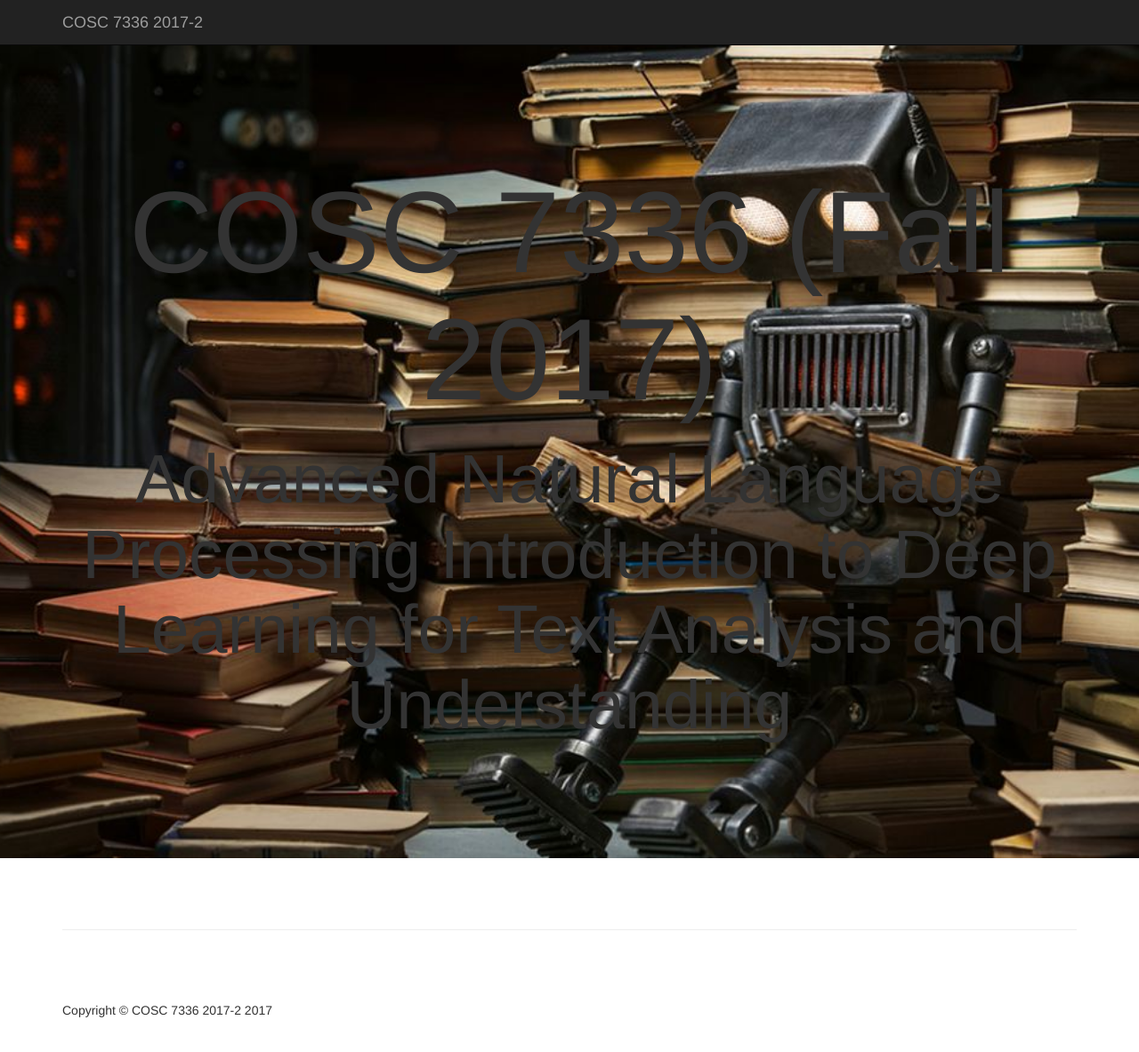
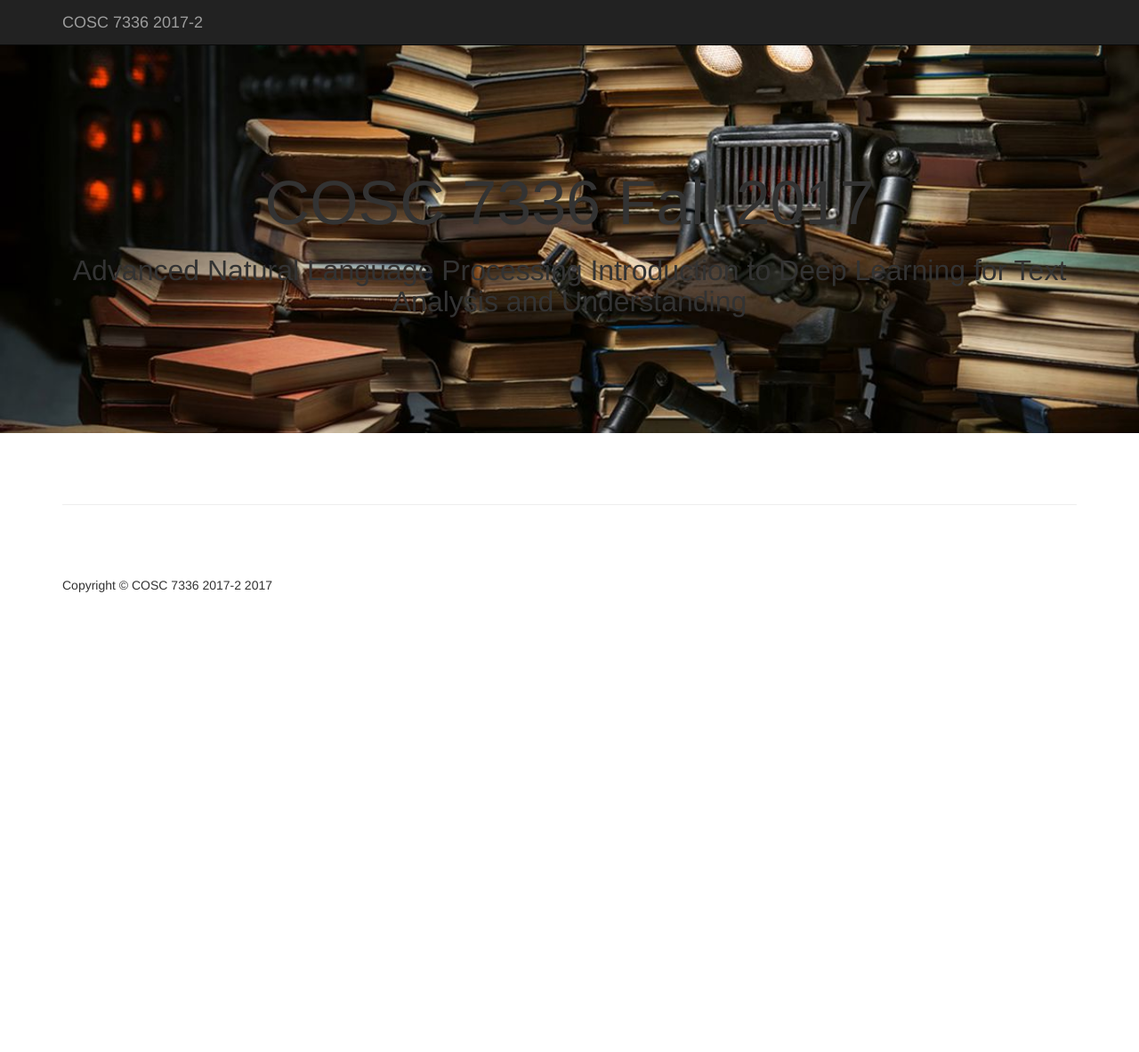
Before and after one commit to fagonzalezo/dl-tau-2017-2, a Jekyll site: the page built from index.html, in a window 1280 px wide and 1206 px high. Shown: the top 1183 px of the window at 89% size. Built offline with Jekyll 4.4.1, drawn with Linux system fonts in a browser that asks for light colours.

Commit message:
Adjustments

```diff
--- a/assets/_sass/_header.scss
+++ b/assets/_sass/_header.scss
@@ -11,13 +11,13 @@ header {
   .headline { padding: 120px 0; }
 
   h1 {
-    font-size: 130px;
+    font-size: 70px;
     background: #fff;
     background: rgba(255,255,255,0.0);
   }
 
   h2 {
-    font-size: 77px;
+    font-size: 32px;
     background: #fff;
     background: rgba(255,255,255,0.0);
   }
--- a/index.html
+++ b/index.html
@@ -1,6 +1,6 @@
 ---
 layout: default
-heading: COSC 7336 (Fall 2017)
+heading: COSC 7336 Fall 2017
 subheading: Advanced Natural Language Processing Introduction to Deep Learning for Text Analysis and Understanding
 ---
 
```
